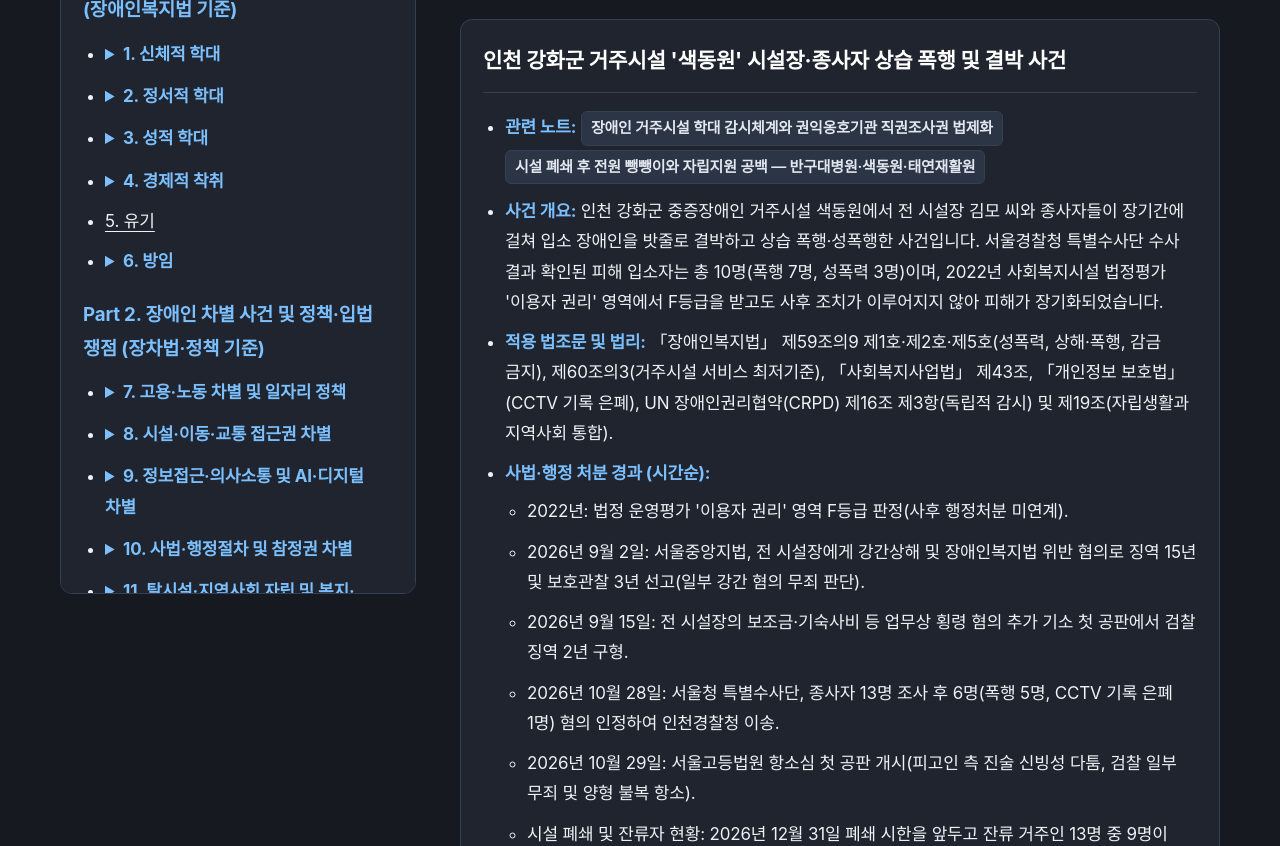
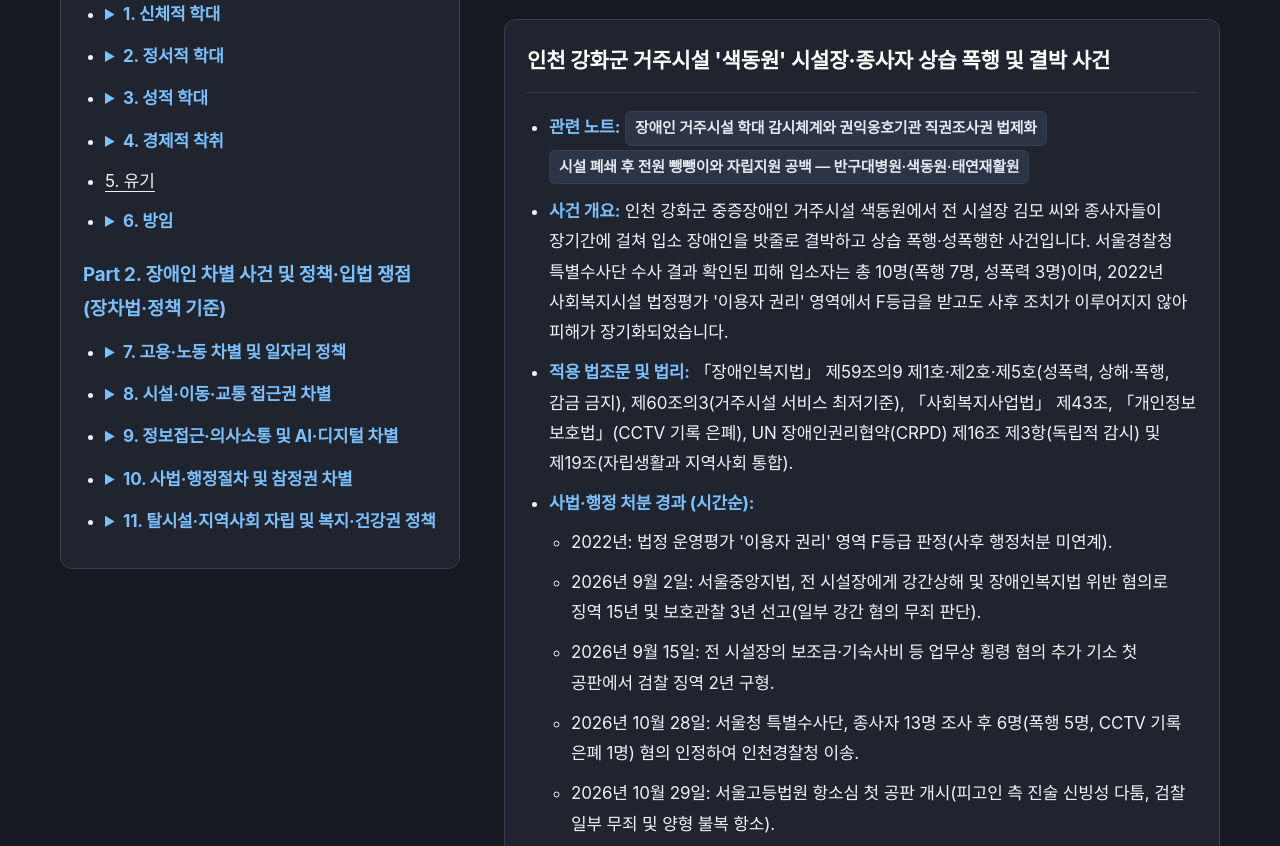
Before and after one commit to Gihub1567/disabilitynewswiki, a plain HTML site: page index.html in a window 1280 px wide. Shown: the part 638-1484 px from the top of the page. Drawn offline with Linux system fonts and the light colour scheme; a web font is replaced by a local one.

Commit message:
왼쪽 목차 폭 400px로 확대: 구역 제목이 한 줄에 들어가게 함

```diff
--- a/index.html
+++ b/index.html
@@ -380,7 +380,7 @@
          한 줄이 너무 길어지면 시선이 좌우로 크게 움직여 읽기 어려워진다(측정: 1920px 화면에서 86자 vs 75자). */
       #main-content {
         display: grid;
-        grid-template-columns: 356px minmax(0, 1320px);
+        grid-template-columns: 400px minmax(0, 1320px);
         column-gap: 44px;
         justify-content: center;
       }
```
